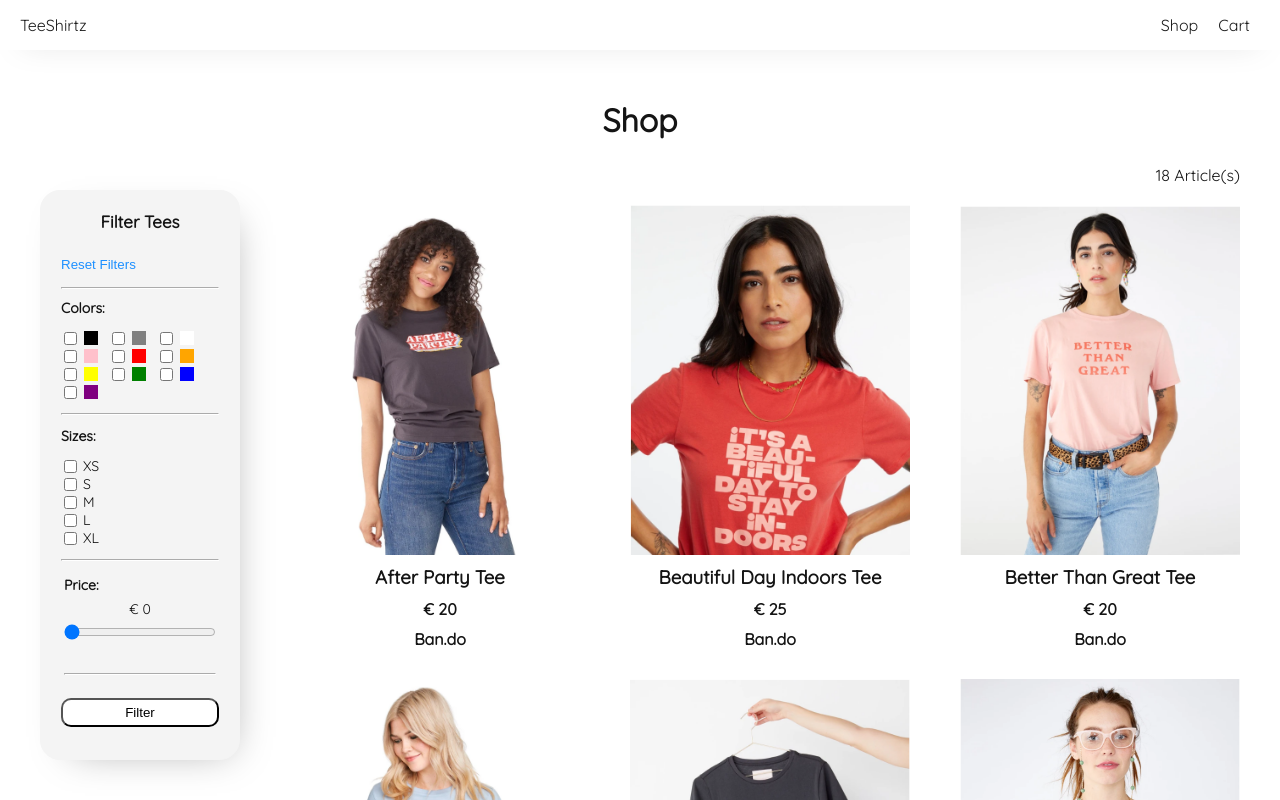
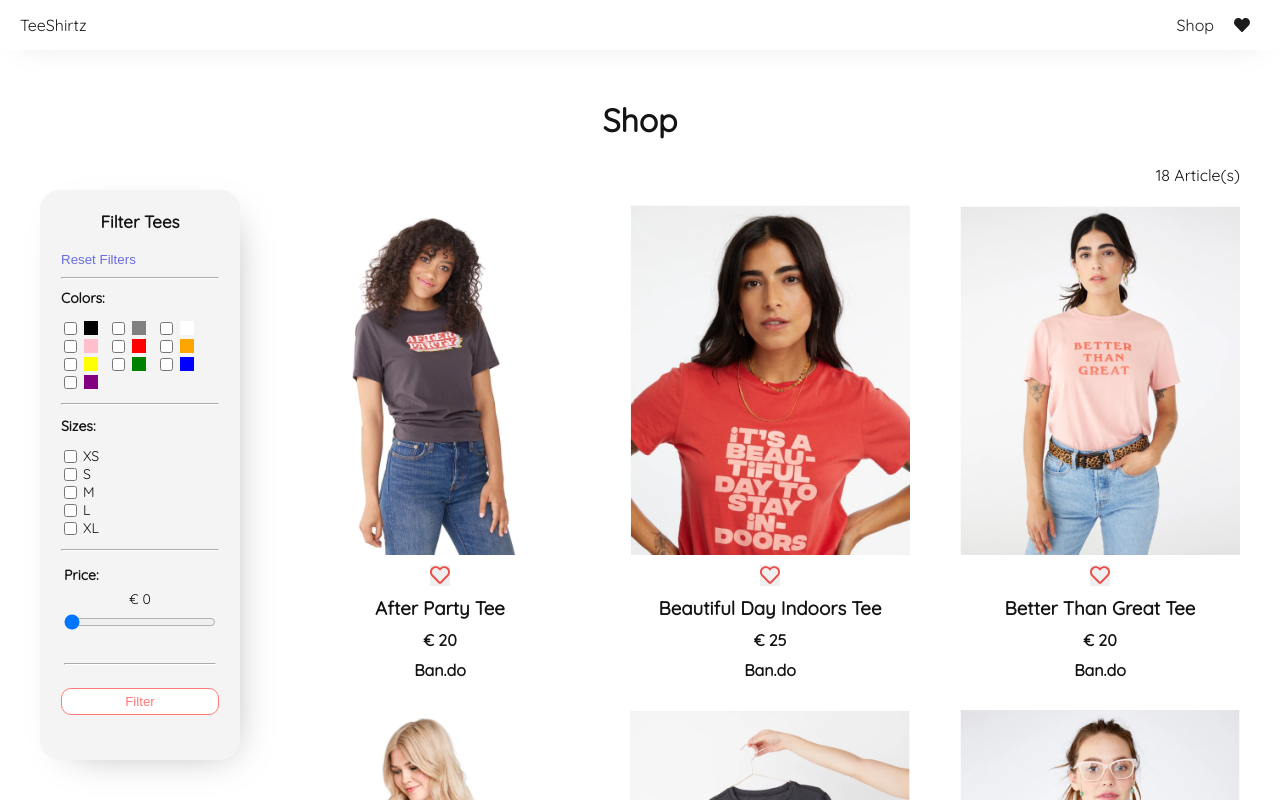
Before and after one commit to kathd/online-shop, a React (Create React App) app: page /shop in a window 1280 px wide. Shown: the top 800 px of the page. Built offline with nearby package versions, Linux system fonts and the light colour scheme.

Commit message:
added heart icons

```diff
--- a/package.json
+++ b/package.json
@@ -3,6 +3,7 @@
   "version": "0.1.0",
   "private": true,
   "dependencies": {
+    "@fortawesome/free-regular-svg-icons": "^5.13.0",
     "@testing-library/jest-dom": "^4.2.4",
     "@testing-library/react": "^9.3.2",
     "@testing-library/user-event": "^7.1.2",
--- a/src/App.js
+++ b/src/App.js
@@ -4,7 +4,7 @@ import { Switch, Route } from 'react-router-dom';
 import Navbar from './components/Navbar';
 import Home from './views/Home';
 import Shop from './views/Shop';
-import Cart from './views/Cart';
+import Likes from './views/Likes';
 
 function App() {
   return (
@@ -13,7 +13,7 @@ function App() {
       <Switch>
         <Route path="/" exact component={Home} />
         <Route path="/shop" component={Shop} />
-        <Route path="/cart" component={Cart} />
+        <Route path="/likes" component={Likes} />
       </Switch>
     </div>
   );
--- a/src/components/Navbar.jsx
+++ b/src/components/Navbar.jsx
@@ -1,5 +1,7 @@
 import React from "react";
 import { Link } from "react-router-dom";
+import { FontAwesomeIcon } from '@fortawesome/react-fontawesome'
+import { faHeart } from '@fortawesome/free-solid-svg-icons'
 
 import '../styles/navbar.css';
 
@@ -13,7 +15,7 @@ const Navbar = () => {
         <Link to="/shop">Shop</Link>
         {/* if not logged in, Account directs to register/login page */}
         {/* <NavLink to="/account">Account</NavLink>  */}
-        <Link to="/cart">Cart</Link>
+        <Link to="/likes"><FontAwesomeIcon icon={faHeart} /></Link>
       </div>
     </div>
   );
--- a/src/components/filter/FilterWidget.jsx
+++ b/src/components/filter/FilterWidget.jsx
@@ -42,8 +42,10 @@ const FilterWidget = ({ handleSubmit, colorClbk, sizeClbk, priceClbk }) => {
     priceClbk(+e.target.value);
   };
 
-  const handleReset = () => {
-    // when reset is clicked, all the filters will
+  const handleReset = e => {
+    e.preventDefault();
+    // when reset is clicked, all the filters will be unchecked
+
   }
 
   return (
@@ -52,7 +54,7 @@ const FilterWidget = ({ handleSubmit, colorClbk, sizeClbk, priceClbk }) => {
       <div>
         <form>
           <div>
-            <button className="btn-reset">Reset Filters</button>
+            <button className="btn-reset" onClick={handleReset}>Reset Filters</button>
           </div>
           <hr />
           <Checkboxes
--- a/src/components/products/EachProduct.jsx
+++ b/src/components/products/EachProduct.jsx
@@ -1,5 +1,9 @@
 import React from "react";
 import "../../styles/products.css";
+
+import { FontAwesomeIcon } from '@fortawesome/react-fontawesome';
+// import { faHeart } from '@fortawesome/free-solid-svg-icons';
+import { faHeart } from '@fortawesome/free-regular-svg-icons';
 
 const EachProduct = ({
   images,
@@ -30,6 +34,7 @@ const EachProduct = ({
             </ul>
           </div>
         </div>
+        <button className="btn-like"><FontAwesomeIcon className="heart" icon={faHeart} /></button>
         <h3>{name}</h3>
         <h4>€ {price}</h4>
         <h4>{brand}</h4>
--- a/src/styles/filter.css
+++ b/src/styles/filter.css
@@ -32,14 +32,12 @@ div.widget {
 
 .btn-reset {
     margin: 10px 0;
-    padding: 5px 0;
     border: none;
     background-color: transparent;
-    color: dodgerblue;
+    color: #686de0;
 }
 
 .btn-reset:hover {
-    color: #444343;
     cursor: pointer;
 }
 
@@ -48,7 +46,14 @@ div.widget {
     padding: 5px 15px;
     border-radius: 10px;
     background-color: #fff;
+    border: 1px solid #ff7979;
+    color: #ff7979;
     margin: 10px 0;
+}
+
+.btn-filter:hover {
+    background-color: #ff7979;
+    color: #fff;
 }
 
 div.filter-group {
--- a/src/styles/products.css
+++ b/src/styles/products.css
@@ -82,3 +82,12 @@ div.overlay {
 .container:hover .overlay-img {
     opacity: 1;
 }
+
+.btn-like {
+    border: none;
+}
+
+.heart {
+    color: #eb4d4b;
+    font-size: 20px;
+}
--- a/src/views/Cart.jsx
+++ /dev/null
@@ -1,12 +0,0 @@
-import React from 'react';
-import Header from '../components/Header';
-
-const Cart = () => {
-    return (
-        <div>
-            <Header title="Cart" />
-        </div>
-    )
-}
-
-export default Cart
--- /dev/null
+++ b/src/views/Likes.jsx
@@ -0,0 +1,11 @@
+import React from 'react'
+
+const Likes = () => {
+    return (
+        <div>
+
+        </div>
+    )
+}
+
+export default Likes
--- a/src/views/Shop.jsx
+++ b/src/views/Shop.jsx
@@ -6,7 +6,7 @@ import "../styles/shop-page.css";
 
 import products from "../data/products";
 
-const Shop = ({}) => {
+const Shop = () => {
   const [filteredProducts, setFilteredProducts] = useState([]);
   const [colorFilters, setColorFilters] = useState([]);
   const [sizeFilters, setSizeFilters] = useState([]);
```
Also changed, not shown: 1 other file (tests, documents, lock files or other folders).
